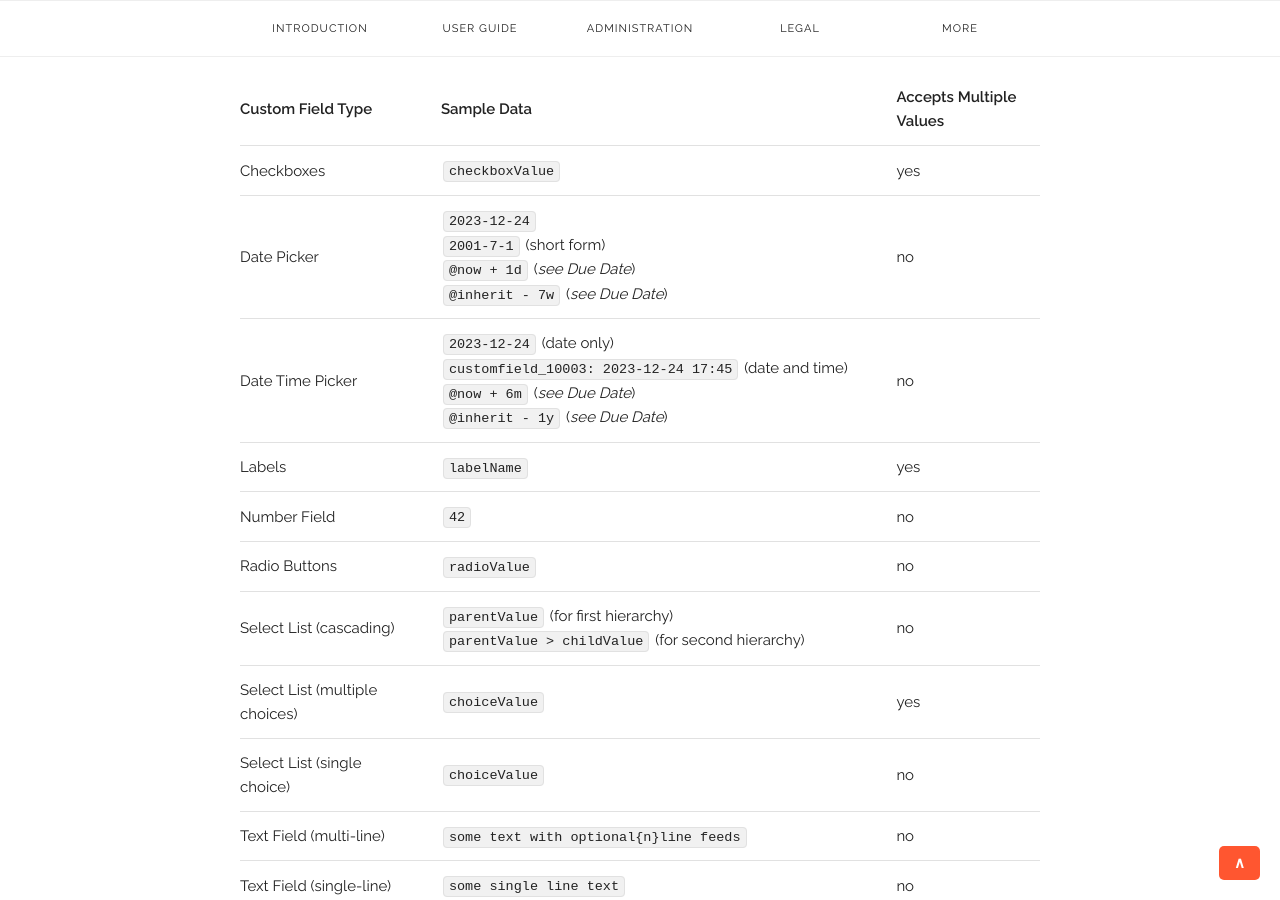
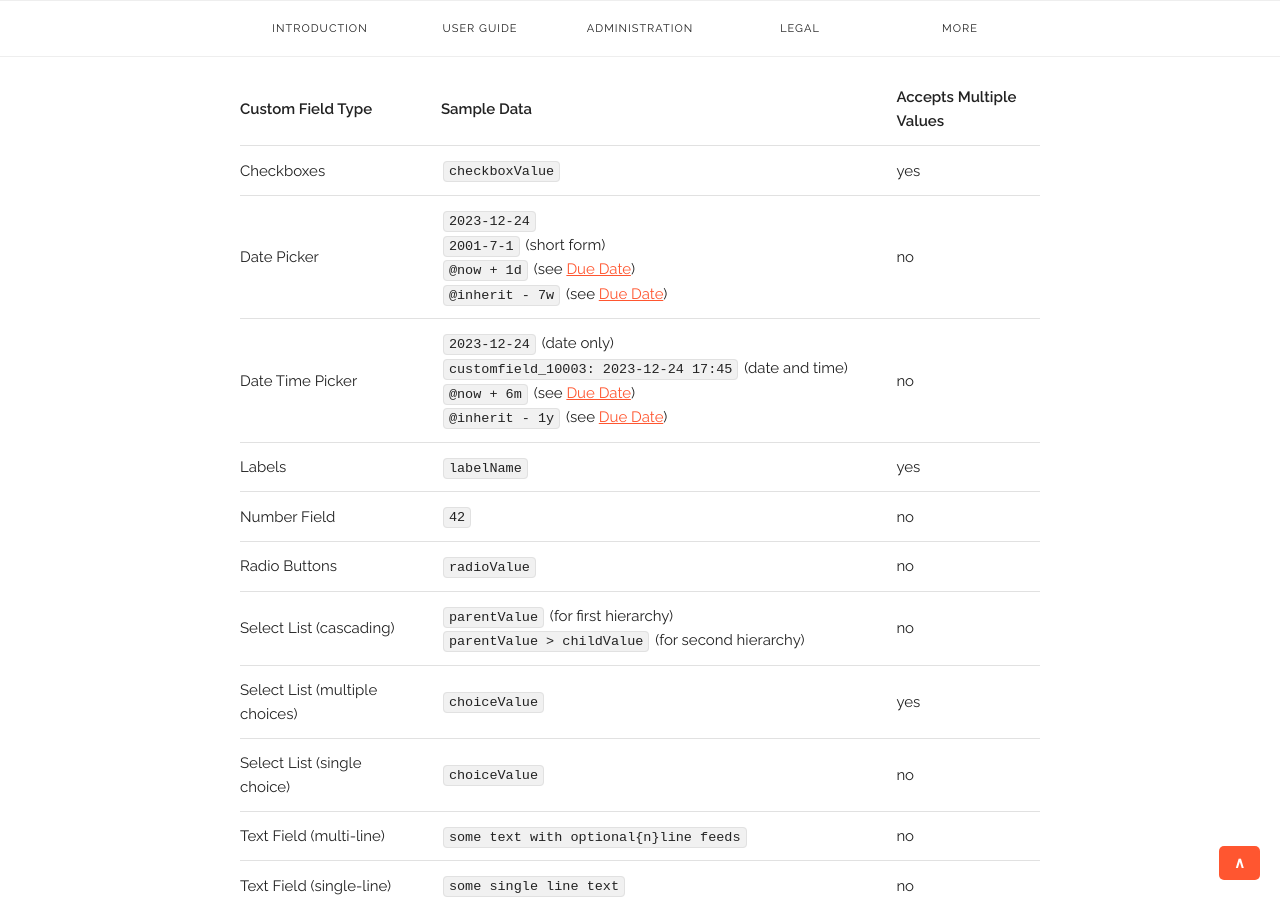
Before and after one commit to codescape/jira-multiple-subtasks, a Jekyll site: the page built from docs/syntax.md, in a window 1280 px wide and 900 px high, scrolled down 8773 px. Built offline with Jekyll 4.4.1, drawn with Linux system fonts in a browser that asks for light colours; nearby versions of some CDN libraries; part of the change alters nothing that is shown.

```diff
--- a/docs/syntax.md
+++ b/docs/syntax.md
@@ -23,7 +23,7 @@ In addition to the simple syntax you can specify additional attributes for each
 
 #### Summary
 
-A summary is required for every subtask (see _Simple Syntax_).
+A summary is required for every subtask (see [Simple Syntax](#simple-syntax)).
 
 You can use the keyword `@inherit` in the summary of your subtasks to be replaced by the summary of the parent issue.
 And if you really want your subtask to contain the text `@inherit` you can escape it with a leading backslash `\@inherit`.
@@ -290,21 +290,21 @@ Here is an example with a subtask called `This subtask has custom fields` that a
 Since version `23.03.0` of Multiple Subtasks for Jira all Jira standard custom fields are supported.
 The following custom field types can be assigned with values during subtask creation:
 
-| Custom Field Type              | Sample Data                                                                                                                                              | Accepts Multiple Values |
-|--------------------------------|----------------------------------------------------------------------------------------------------------------------------------------------------------|-------------------------|
-| Checkboxes                     | `checkboxValue`                                                                                                                                          | yes                     |
-| Date Picker                    | `2023-12-24`<br/>`2001-7-1` (short form)<br/>`@now + 1d` (_see Due Date_)<br/>`@inherit - 7w` (_see Due Date_)                                           | no                      |
-| Date Time Picker               | `2023-12-24` (date only)<br/>`customfield_10003: 2023-12-24 17:45` (date and time)<br/>`@now + 6m` (_see Due Date_)<br/>`@inherit - 1y` (_see Due Date_) | no                      |
-| Labels                         | `labelName`                                                                                                                                              | yes                     |
-| Number Field                   | `42`                                                                                                                                                     | no                      |
-| Radio Buttons                  | `radioValue`                                                                                                                                             | no                      |
-| Select List (cascading)        | `parentValue` (for first hierarchy)<br/>`parentValue > childValue` (for second hierarchy)                                                                | no                      |
-| Select List (multiple choices) | `choiceValue`                                                                                                                                            | yes                     |
-| Select List (single choice)    | `choiceValue`                                                                                                                                            | no                      |
-| Text Field (multi-line)        | `some text with optional{n}line feeds`                                                                                                                   | no                      |
-| Text Field (single-line)       | `some single line text`                                                                                                                                  | no                      |
-| URL Field                      | `https://www.codescape.de` (leading protocol information is required)                                                                                    | no                      |
-| User Picker (single user)      | `username`                                                                                                                                               | no                      |
+| Custom Field Type              | Sample Data                                                                                                                                                                   | Accepts Multiple Values |
+|--------------------------------|-------------------------------------------------------------------------------------------------------------------------------------------------------------------------------|-------------------------|
+| Checkboxes                     | `checkboxValue`                                                                                                                                                               | yes                     |
+| Date Picker                    | `2023-12-24`<br/>`2001-7-1` (short form)<br/>`@now + 1d` (see [Due Date](#due-date))<br/>`@inherit - 7w` (see [Due Date](#due-date))                                                      | no                      |
+| Date Time Picker               | `2023-12-24` (date only)<br/>`customfield_10003: 2023-12-24 17:45` (date and time)<br/>`@now + 6m` (see [Due Date](#due-date))<br/>`@inherit - 1y` (see [Due Date](#due-date)) | no                      |
+| Labels                         | `labelName`                                                                                                                                                                   | yes                     |
+| Number Field                   | `42`                                                                                                                                                                          | no                      |
+| Radio Buttons                  | `radioValue`                                                                                                                                                                  | no                      |
+| Select List (cascading)        | `parentValue` (for first hierarchy)<br/>`parentValue > childValue` (for second hierarchy)                                                                                     | no                      |
+| Select List (multiple choices) | `choiceValue`                                                                                                                                                                 | yes                     |
+| Select List (single choice)    | `choiceValue`                                                                                                                                                                 | no                      |
+| Text Field (multi-line)        | `some text with optional{n}line feeds`                                                                                                                                        | no                      |
+| Text Field (single-line)       | `some single line text`                                                                                                                                                       | no                      |
+| URL Field                      | `https://www.codescape.de` (leading protocol information is required)                                                                                                         | no                      |
+| User Picker (single user)      | `username`                                                                                                                                                                    | no                      |
 
 Please note: If a custom field type `accepts multiple values` remember to provide one value per attribute. The following example applies two values `important` and `knowledge` as labels to a labels custom field:
 
```
Also changed, not shown: docs/changelog.md.
